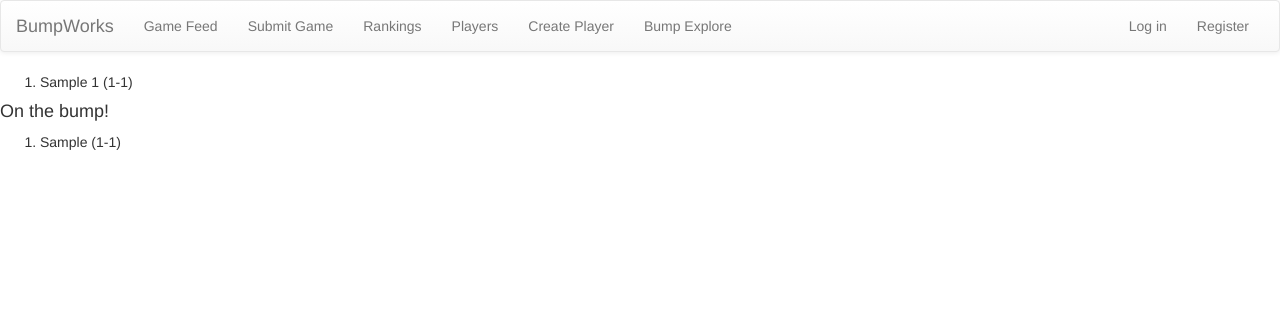
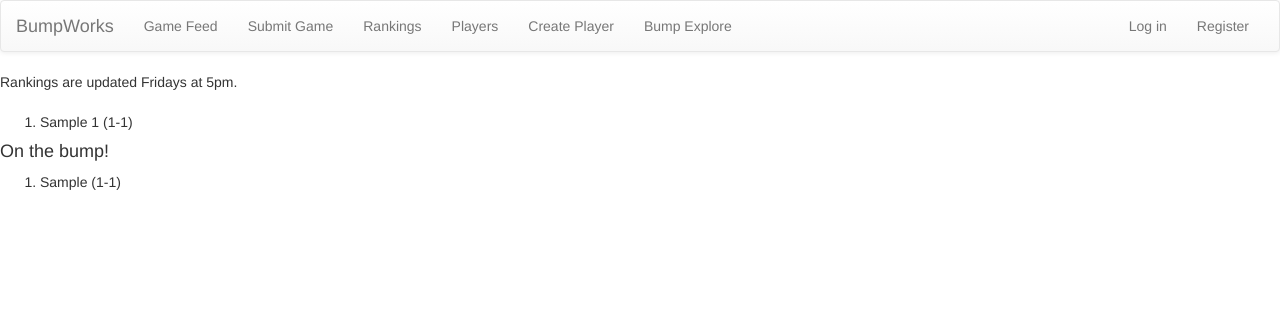
Before and after one commit to Bumpworks/bumpsite, a Django app: template mysite/bump/templates/bump/rankings.html in a window 1280 px wide. Shown: the top 312 px of the page. Run offline with Django 3.2, Linux system fonts and the light colour scheme; the template is opened without the code that fills it: values that come from a table or form of the project are taken from there, others are empty; tables that the repository leaves empty hold one stand-in row (values such as "Sample post"); some libraries are stand-ins or nearby versions.

Commit message:
Rankings update message added to html

```diff
--- a/mysite/bump/templates/bump/rankings.html
+++ b/mysite/bump/templates/bump/rankings.html
@@ -1,6 +1,9 @@
 {% extends 'bump/base.html' %}
 {% block content %}
     {% if players %}
+    Rankings are updated Fridays at 5pm.
+    <br>
+    <br/>
     <ol>
     {% for player in players %}
         <li>{{ player.identifier }} {{ player.elo }} ({{player.wins}}-{{player.losses}})</li>
```
